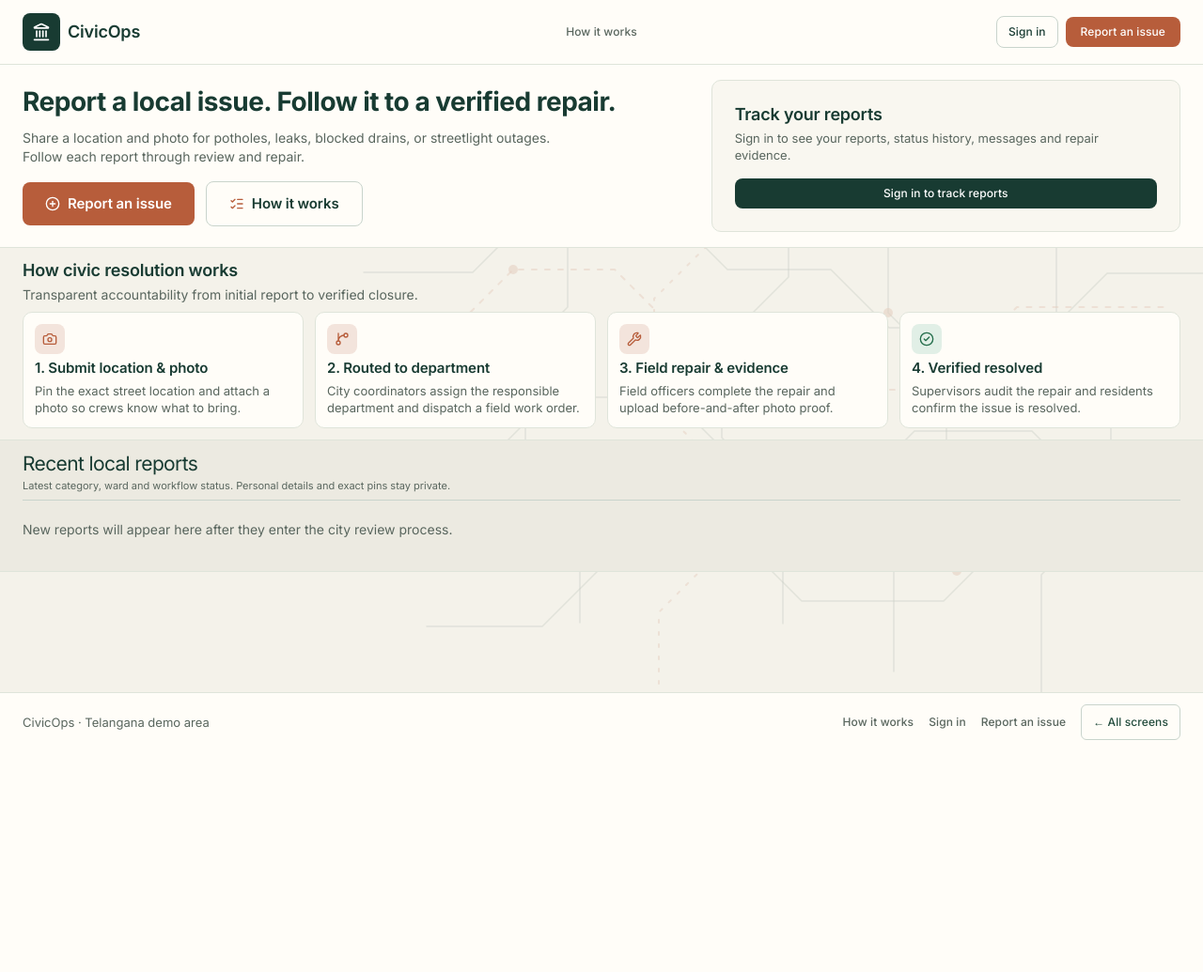
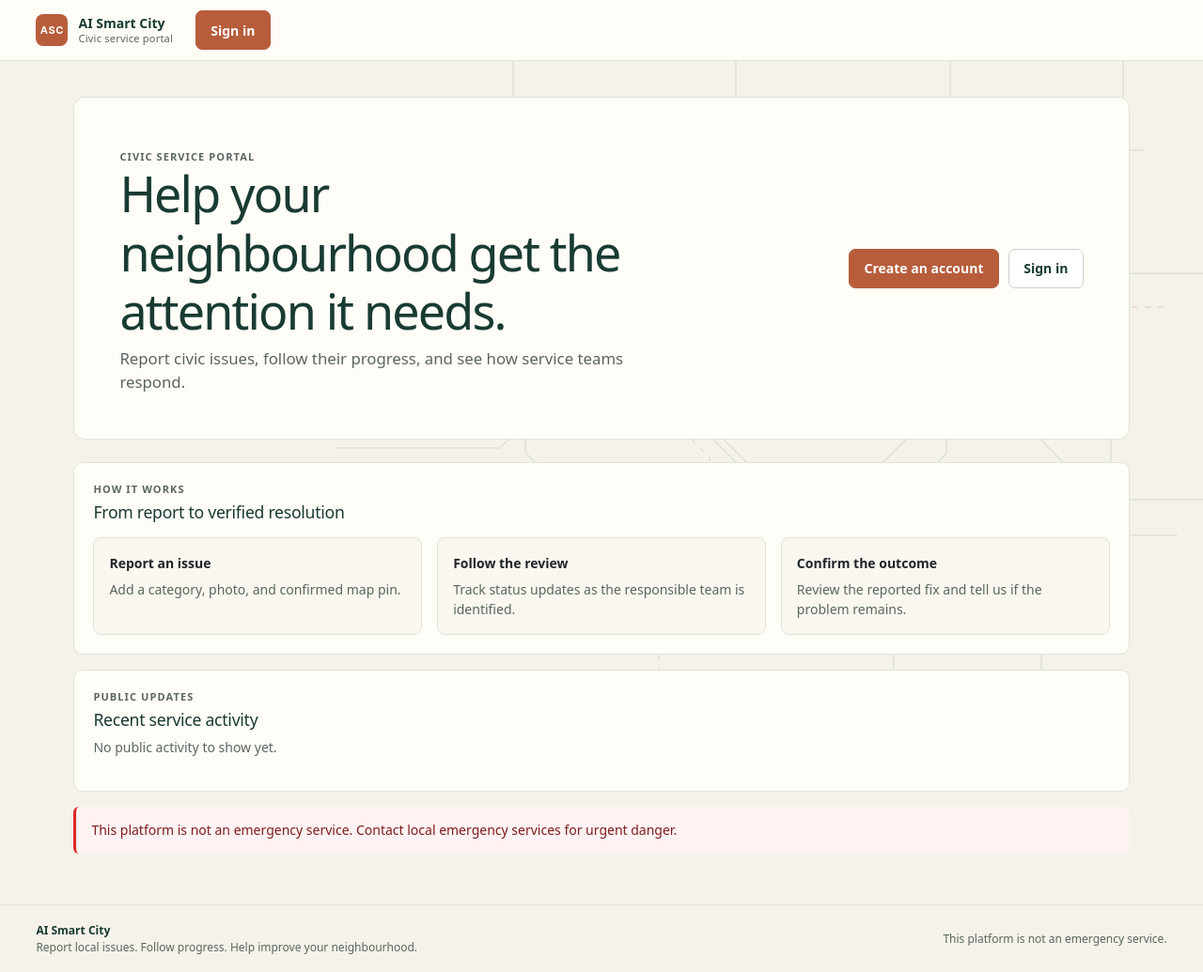
Before and after one commit to thakuradithya12/AI-Smart_City, a Django app: page / in a window 1280 px wide. Shown: the whole page at 94% size. Before the commit the page ends 788 px from the top, so only its background shows below. Run offline with Django 5.2, Linux system fonts and the light colour scheme; data that the repository does not hold is empty; parts of the project's set-up code (start-up, migrations or seed data) failed here and were passed over; some libraries are stand-ins or nearby versions.

Commit message:
0.5-V13: decouple landing from mockup archive

```diff
--- a/apps/console/urls.py
+++ b/apps/console/urls.py
@@ -1,16 +1,14 @@
 from django.contrib.auth.decorators import login_required
 from django.shortcuts import render
 from django.urls import path
-from django.http import HttpResponse
-from django.template.loader import render_to_string
-from pathlib import Path
-from django.conf import settings
 from apps.complaints.views import complaint_detail, evidence_file, my_complaints, register, report
 from apps.accounts.models import User
 from apps.complaints.models import Complaint, StatusEvent
 from . import views as workflow_views
 
 def home(request):
+    if request.user.is_authenticated:
+        return dashboard(request)
     status_labels = dict(Complaint.Status.choices)
     activity = StatusEvent.objects.select_related("complaint__category", "complaint__ward").order_by("-created_at")[:3]
     updates = [
@@ -22,7 +20,7 @@ def home(request):
         }
         for event in activity
     ]
-    return ui_showcase(request, "public_landing_civicops", updates=updates)
+    return render(request, "landing.html", {"updates": updates})
 
 @login_required
 def dashboard(request):
@@ -43,36 +41,7 @@ def dashboard(request):
         context["queue_url_name"] = "field_tasks"
     return render(request, "home.html", context)
 
-def ui_showcase(request, screen="", updates=None):
-    # Serve supplied static mockups directly so every design is viewable without backend data.
-    root = Path(settings.BASE_DIR) / "docs" / "ui_reference"
-    screens = sorted(path.parent.name for path in root.glob("*/code.html"))
-    if screen:
-        if screen not in screens:
-            from django.http import Http404
-            raise Http404
-        html = (root / screen / "code.html").read_text(encoding="utf-8")
-        # Apply the same quiet, reduced-motion-aware city map treatment to each supplied UI screen.
-        background = '''<style>
-          body{position:relative;isolation:isolate}
-          body::before{position:fixed;z-index:0;inset:-2rem;background:url("/static/img/civic-street-lines.svg") no-repeat right 46%/min(960px,84vw) auto;opacity:.34;transform:translate3d(var(--city-shift-x,0),var(--city-shift-y,0),0);transition:transform 800ms cubic-bezier(.2,.65,.3,1);animation:city-route-breathe 16s ease-in-out infinite alternate;content:"";pointer-events:none}
-          body>*{position:relative;z-index:1}
-          @keyframes city-route-breathe{from{opacity:.2}to{opacity:.34}}
-          @media(pointer:coarse){body::before{background-position:center 55%;opacity:.2}}
-          @media(prefers-reduced-motion:reduce){*,*::before,*::after{animation-duration:.01ms!important;transition-duration:.01ms!important;scroll-behavior:auto!important}body::before{transform:none!important}}
-        </style><script defer src="/static/js/city-background.js"></script>'''
-        html = html.replace("</head>", background + "</head>")
-        # Keep the temporary showcase navigation below the designed footer so it never overlaps the page header.
-        nav = '<a aria-label="Return to all supplied screens" style="display:inline-flex;align-items:center;min-height:38px;padding:7px 12px;border:1px solid #c9d4cc;border-radius:6px;color:#234c3d;text-decoration:none;white-space:nowrap" href="/ui-showcase/">← All screens</a>'
-        html = html.replace("<!-- LOCAL-UPDATES -->", render_to_string("public_updates.html", {"updates": updates or []}))
-        html = html.replace("<!-- SHOWCASE-BACK-LINK -->", nav)
-        return HttpResponse(html)
-    links = "".join(f'<li><a href="{screen}/">{screen.replace("_", " ")}</a></li>' for screen in screens)
-    return HttpResponse(f'<!doctype html><meta name="viewport" content="width=device-width"><title>UI Showcase</title><style>body{{font:16px system-ui;max-width:1000px;margin:40px auto;padding:0 20px;background:#f4f2ea;color:#183b32}}ul{{display:grid;grid-template-columns:repeat(auto-fit,minmax(240px,1fr));gap:12px;padding:0;list-style:none}}a{{display:block;padding:16px;background:#fffdf8;border:1px solid #dfe4da;border-radius:8px;color:#b75d3b;text-decoration:none;text-transform:capitalize}}</style><h1>CivicOps UI Showcase</h1><p>All {len(screens)} supplied screen designs</p><ul>{links}</ul>')
-
 urlpatterns = [
-    path("ui-showcase/", ui_showcase, name="ui_showcase"),
-    path("ui-showcase/<str:screen>/", ui_showcase, name="ui_showcase_screen"),
     path("", home, name="home"),
     path("workspace/", dashboard, name="dashboard"),
     path("register/", register, name="register"),
--- a/static/css/site.css
+++ b/static/css/site.css
@@ -59,6 +59,17 @@ button:focus-visible, a:focus-visible, input:focus-visible, select:focus-visible
 .page-heading { display: flex; align-items: flex-start; justify-content: space-between; gap: 1.5rem; margin: 0 0 1.5rem; }
 .page-heading h1, h1 { margin: 0; color: var(--navy); font-size: clamp(1.55rem, 2.5vw, 1.85rem); line-height: 1.2; letter-spacing: -.035em; }
 .page-heading p { margin: .4rem 0 0; color: var(--muted); }
+.landing-hero { align-items: center; min-height: 250px; padding: clamp(1.5rem, 5vw, 3rem); background: var(--surface); border: 1px solid var(--line); border-radius: 12px; }
+.landing-hero h1 { max-width: 36rem; font-size: clamp(2rem, 5vw, 3.25rem); }
+.landing-hero p:not(.eyebrow) { max-width: 38rem; font-size: 1.05rem; }
+.landing-actions { display: flex; flex-wrap: wrap; gap: .65rem; }
+.landing-steps, .landing-updates { margin-top: 1rem; }
+.landing-steps ol { display: grid; grid-template-columns: repeat(3, minmax(0, 1fr)); gap: 1rem; margin: 1rem 0 0; padding: 0; list-style: none; }
+.landing-steps li { display: grid; align-content: start; gap: .4rem; padding: 1rem; background: var(--surface-low); border: 1px solid var(--line); border-radius: 8px; }
+.landing-steps li span { color: var(--muted); }
+.landing-updates h3 { margin: 0; color: var(--navy); font-size: 1rem; }
+.landing-updates time { display: block; margin-top: .5rem; font-size: 12px; }
+.landing-updates + .emergency { margin-top: 1rem; }
 h2 { color: var(--navy); font-size: 1.1rem; letter-spacing: -.015em; }
 p { margin-top: .5rem; }
 .eyebrow { margin: 0 0 .35rem; color: var(--muted); font-size: 11px; font-weight: 700; letter-spacing: .1em; text-transform: uppercase; }
@@ -157,6 +168,8 @@ legend { padding: 0 .4rem; color: var(--navy); font-weight: 700; }
   .user-name { display: none; }
   .page-shell { padding: 1.25rem 1rem 2rem; }
   .page-heading { flex-direction: column; gap: .8rem; }
+  .landing-hero { align-items: flex-start; }
+  .landing-steps ol { grid-template-columns: 1fr; }
   .stat-grid { grid-template-columns: repeat(2, minmax(0, 1fr)); }
   .split-layout { grid-template-columns: 1fr; }
   .form-grid { grid-template-columns: 1fr; }
--- /dev/null
+++ b/templates/landing.html
@@ -0,0 +1,37 @@
+{% extends "base.html" %}
+{% block title %}AI Smart City · Local civic reports{% endblock %}
+{% block content %}
+<section class="page-heading landing-hero" aria-labelledby="landing-title">
+  <div>
+    <p class="eyebrow">Civic service portal</p>
+    <h1 id="landing-title">Help your neighbourhood get the attention it needs.</h1>
+    <p>Report civic issues, follow their progress, and see how service teams respond.</p>
+  </div>
+  <div class="landing-actions">
+    <a class="button" href="{% url 'register' %}">Create an account</a>
+    <a class="button button-secondary" href="{% url 'login' %}">Sign in</a>
+  </div>
+</section>
+<section class="panel landing-steps" aria-labelledby="steps-title">
+  <p class="eyebrow">How it works</p>
+  <h2 id="steps-title">From report to verified resolution</h2>
+  <ol>
+    <li><strong>Report an issue</strong><span>Add a category, photo, and confirmed map pin.</span></li>
+    <li><strong>Follow the review</strong><span>Track status updates as the responsible team is identified.</span></li>
+    <li><strong>Confirm the outcome</strong><span>Review the reported fix and tell us if the problem remains.</span></li>
+  </ol>
+</section>
+<section class="panel landing-updates" aria-labelledby="updates-title">
+  <p class="eyebrow">Public updates</p>
+  <h2 id="updates-title">Recent service activity</h2>
+  {% for update in updates %}
+  <article class="card card-spaced">
+    <div class="card-head"><h3>{{ update.category }} · {{ update.ward }}</h3><span class="badge">{{ update.status }}</span></div>
+    <time class="muted" datetime="{{ update.created_at|date:'c' }}">{{ update.created_at|date:"M j, Y · H:i" }}</time>
+  </article>
+  {% empty %}
+  <p class="muted">No public activity to show yet.</p>
+  {% endfor %}
+</section>
+<p class="emergency">This platform is not an emergency service. Contact local emergency services for urgent danger.</p>
+{% endblock %}
```
Also changed, not shown: tests/test_error_pages.py (+10 -0 lines).
